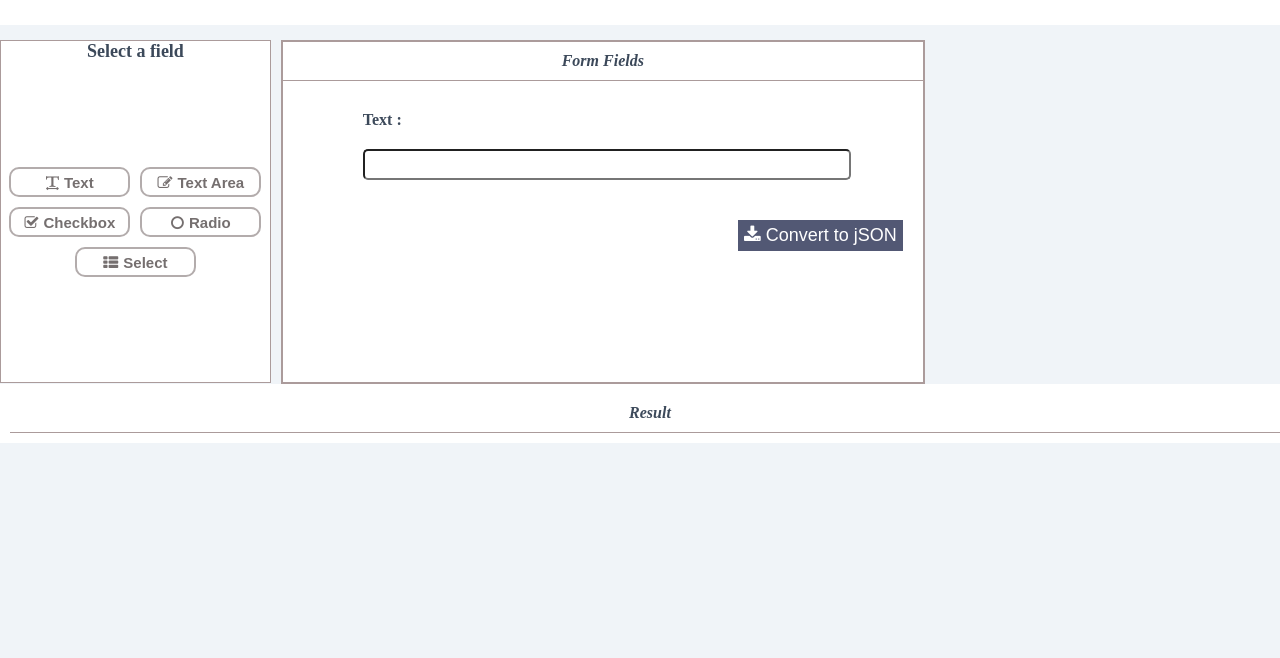
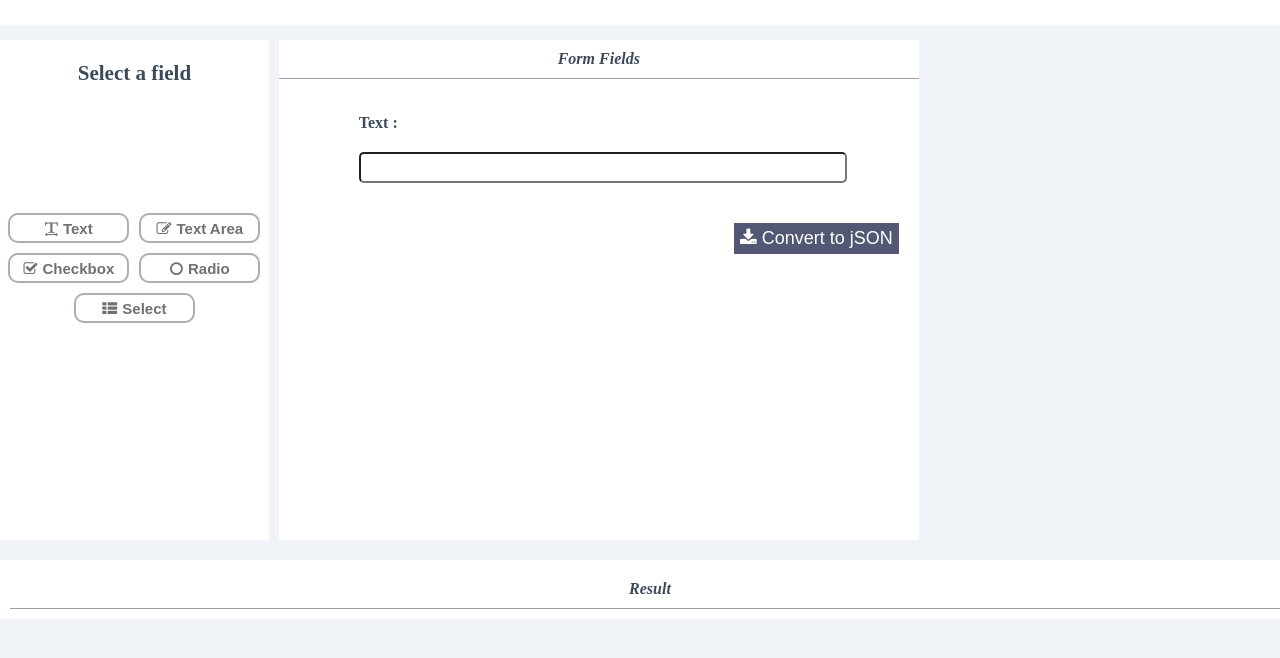
Before and after one commit to Uk90/formbuilder, a website: page app/index.html in a window 1280 px wide. Both pictures are taken after a click on the button "Text". Shown: the part 54-712 px from the top of the page. Drawn offline with Linux system fonts and the light colour scheme.

Commit message:
functions split in main js

```diff
--- a/app/js/main.js
+++ b/app/js/main.js
@@ -19,7 +19,6 @@ var createBtn = function(classes, elemId, iconClass, apndElem, apndNode) {
   btnCreateElm.setAttribute("class", classes);
   var iDownload = document.createElement('i');
         iDownload.setAttribute('class', iconClass);
-        // apndElem.insertBefore(iDownload, btnCreateElm);
         btnCreateElm.appendChild(iDownload);
         btnCreateElm.appendChild(document.createTextNode(apndNode));
   apndElem.appendChild(btnCreateElm);
@@ -36,30 +35,42 @@ var createInput = function(type, elemId, elemValue, dataType, apndElem) {
   apndElem.appendChild(inputCreateElm);
   return inputCreateElm;
 }
+
+var createTextArea = function(elemId, cols, rows,dataType, apndElem) {
+  var textAreaElem = textareaElm.cloneNode(false);
+      textAreaElem.setAttribute("id", elemId);
+      textAreaElem.setAttribute("cols", cols);
+      textAreaElem.setAttribute("rows", rows);
+      textAreaElem.setAttribute("data-type", dataType);
+      apndElem.appendChild(textAreaElem);
+  return textAreaElem;
+}
+var createHeading = function(tag, classes, elemText, apndElem) {
+  var headerCnt = document.createElement(tag);
+      headerCnt.setAttribute("class", classes);
+      headerCnt.appendChild(document.createTextNode(elemText));
+      apndElem.appendChild(headerCnt);
+      return headerCnt;
+}
 var divContainer = createDiv('container', '', document.body,'');
 var header = document.createElement("header");
     divContainer.appendChild(header);
 
 var divHeaderContainer = createDiv('header-container', '', header,'');
 var divHeaderheading = createDiv('header-heading', '', divHeaderContainer,'');
-var headerContent = document.createElement("h3");
-    headerContent.appendChild(document.createTextNode('Form Builder'));
-    divHeaderheading.appendChild(headerContent);
+var headerContent = createHeading('h3', '', 'Form Builder', divHeaderheading);
 
-var divSidePanel = createDiv('side-panel', '', divContainer,'Select a field');
+var divSidePanel = createDiv('side-panel', '', divContainer,'');
+var headerContent = createHeading('h3', '', 'Select a field', divSidePanel);
+
 var divContent = createDiv('content', '', divContainer,'');
 var divContentHeading = createDiv('content-heading', '', divContent,'Form Fields');
 var divResult = createDiv('result', '', divContainer,'');
 var divResultHeading = createDiv('result-heading', '', divResult,'Result');
 var divResultContent = createDiv('result-content', '', divResult,'');
-// var divResultContent = createDiv('result-content', '', divResult,'');
 
-var resultTextArea = textareaElm.cloneNode(false);
-    resultTextArea.setAttribute("id", 'resultArea');
-    resultTextArea.setAttribute("cols", '80');
-    resultTextArea.setAttribute("rows", '20');
+var resultTextArea = createTextArea('resultArea', '80', '20','', divResultContent);
     resultTextArea.style.display = "none";
-    divResultContent.appendChild(resultTextArea);
 
 var divForm = document.createElement("form");
 divForm.setAttribute("class", "dynamic-form");
@@ -70,6 +81,7 @@ var divFormInput = createDiv('form-input', '', divSidePanel,'');
 var divButton = createDiv('btn-submit', '', divForm,'');
 var submitFormButton = createBtn('edit-form-input btn-covert', '', 'fa fa-download', divButton, 'Convert to jSON');
 submitFormButton.setAttribute("onclick", "objectifyForm(dynamicform)");
+
 
 ///////////////////////////////////////////////////////////////////////////////////////
 /////////////////////////////////sidePanalFields//////////////////////////////////////////////////
@@ -104,12 +116,11 @@ var createFormElement = function(type) {
     var labelDefaultValue = document.createTextNode(type.charAt(0).toUpperCase() + type.slice(1) + ' :');
     labelName.appendChild(labelDefaultValue);
     divFormFields.appendChild(labelName);
+    submitFormButton.style.display = 'inline';
     if (element === 'text' || element === 'checkbox') {
         inputField = createInput(element, '', '',element, divFormFields);
     } else if (element === 'textarea') {
-      inputField = textareaElm.cloneNode(false);
-      inputField.setAttribute("data-type", element);
-      divFormFields.appendChild(inputField);
+      inputField = createTextArea('', '', '',element, divFormFields);
     } else if (element === 'select') {
       inputField = selectElm.cloneNode(false);
       inputField.setAttribute("data-type", element);
@@ -155,6 +166,10 @@ function deleteFields() {
   try {
     var activeEvent = document.activeElement;
     activeEvent.parentNode.remove();
+    var form  = document.getElementById('dynamicform');
+    if(form.length === 1){
+      submitFormButton.style.display = 'none';
+    }
   } catch (e) {
     console.log(e);
   }
--- a/app/scss/style.scss
+++ b/app/scss/style.scss
@@ -14,10 +14,9 @@ body {
   width: 100%;
   .side-panel{
     @include font-styl(18px, 800, $main-color, $font-color);
-    border: 1px solid $border-color;
     text-align: center;
     float: left;
-    @include  hgt-wid(100%, 21%)
+    @include  hgt-wid(500px, 21%)
     .form-input{
       padding: 100px 0;
       button{
@@ -37,19 +36,15 @@ body {
       }
     }
   }
-
   .content{
-    border: 2px solid $border-color;
     background-color: $main-color;
     float:left;
-    @include  hgt-wid(340px, 50%)
+    @include  hgt-wid(500px, 50%)
     overflow: auto;
     margin-left: 10px;
     .dynamic-form{
       .form-fields{
-        margin-top: 20px;
-        margin-left: 70px;
-        margin-right: 70px;
+        margin: 20px 70px 0px 70px;
         padding: 10px;
         textarea{
           border-radius: 5px;
@@ -57,8 +52,7 @@ body {
         }
         label{
           font-weight: 700;
-          margin-right: 10px;
-          margin-bottom: 20px;
+          margin:5px 0 20px 0;
           width: 20%;
           display: inline-block;
         }
@@ -68,8 +62,7 @@ body {
           border: none;
           color:$main-color;
           float: right;
-          margin-left: 8px;
-          margin-right: 10px;
+          margin: 0 10px 0 8px;
           padding: 5px 7px;
         }
         select{
@@ -98,6 +91,7 @@ body {
         background-color: $btn-submit-color;
         border:none;
         color:$main-color;
+        display: none;
         padding-top: 5px;
         padding-bottom: 5px;
         font-size: 18px;
@@ -120,6 +114,7 @@ body {
     float:left;
     width: 100%;
     padding:10px 10px;
+    margin: 20px 0 0 0;
     text-align: center;
     .result-heading{
       border-bottom: 1px solid $border-color;
```
Also changed, not shown: app/css/style.css.
